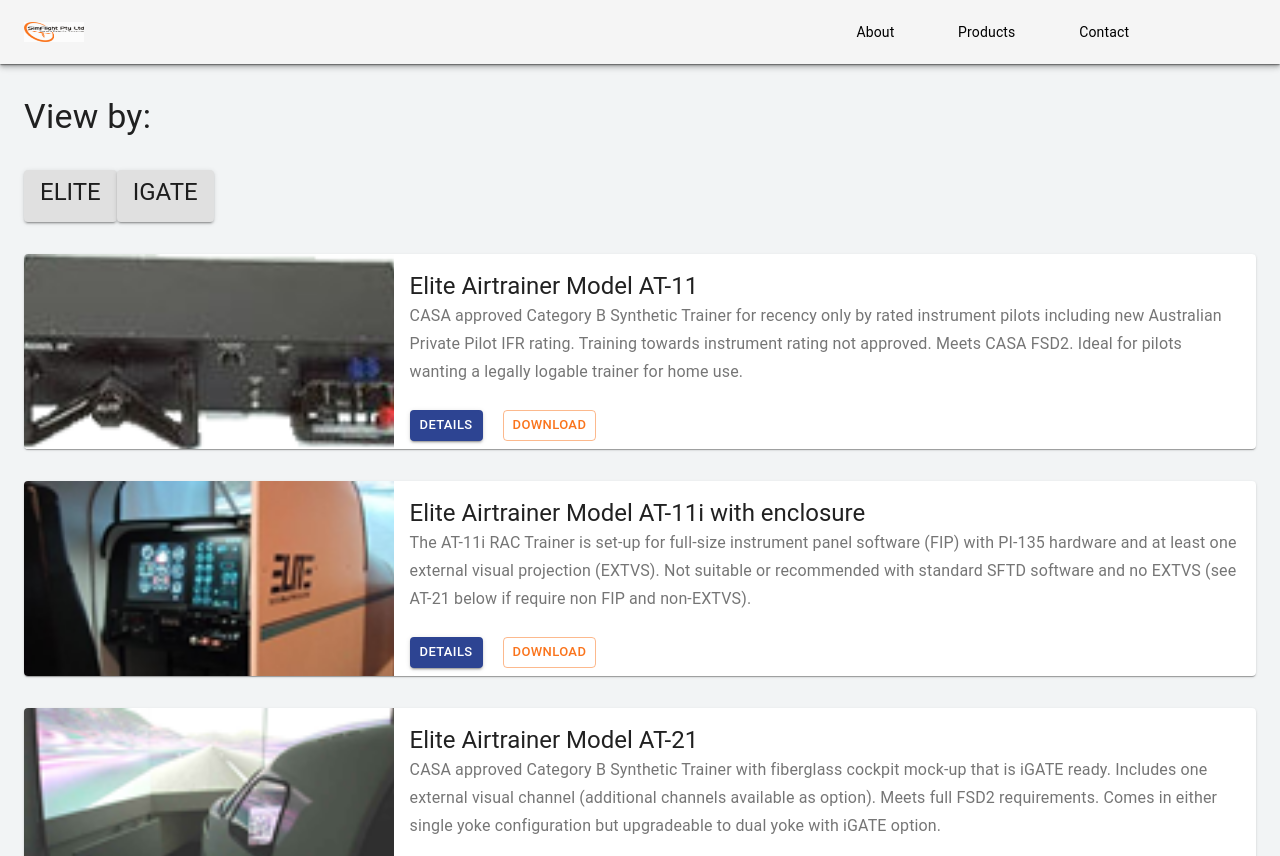
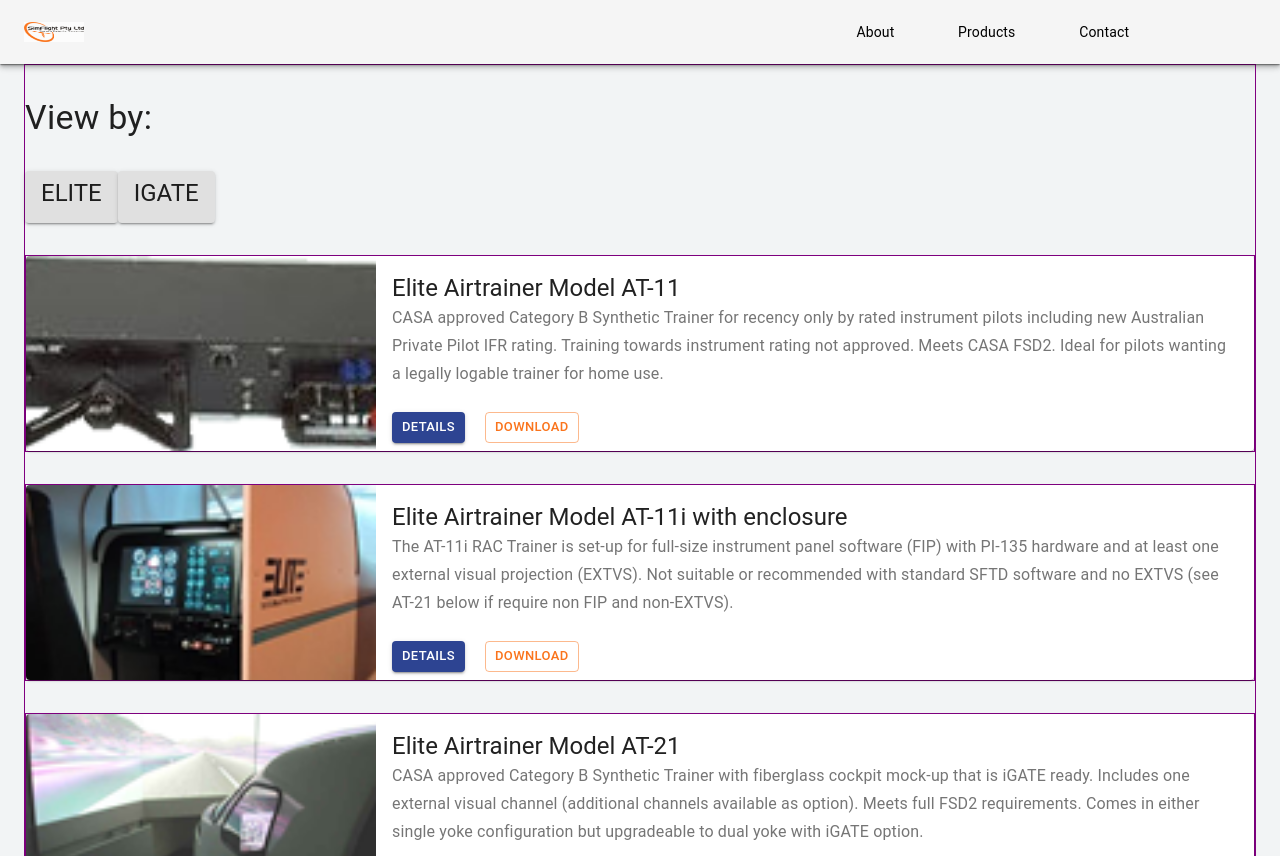
Before and after one commit to ryanTavcar/Simflight, a Next.js app: page /products in a window 1280 px wide. Shown: the top 856 px of the page. Built offline with nearby package versions, Linux system fonts and the light colour scheme.

Commit message:
init and setup product/[id]

```diff
--- a/src/components/ProductCard.jsx
+++ b/src/components/ProductCard.jsx
@@ -1,4 +1,5 @@
 import React from 'react';
+import Link from 'next/link'
 import { makeStyles, useTheme } from '@material-ui/core/styles';
 import Card from '@material-ui/core/Card';
 import CardContent from '@material-ui/core/CardContent';
@@ -29,7 +30,7 @@
         [theme.breakpoints.down('xs')]: {
             height: 100,
         },
-        minWidth: '30%',
+        minWidth: 350,
         maxHeight: 200
     },
     button: {
@@ -58,9 +59,15 @@
                     </Typography>
                     </CardContent>
                     <Box mx={2} my={1}>
-                            <Button variant="contained" color="primary" size="small" className={styles.button}>
-                                Details
-                            </Button>
+                        <Link href={{
+                                pathname: '/products/[id]',
+                                query: { id: product.id },
+                            }}
+                            >
+                                <Button variant="contained" color="primary" size="small" className={styles.button}>
+                                    Details
+                                </Button>
+                        </Link>
                             <Button variant="outlined" color="secondary" size="small" className={styles.button}>
                                 Download
                             </Button>
--- a/src/pages/about.jsx
+++ b/src/pages/about.jsx
@@ -4,6 +4,7 @@
 import Box from '@material-ui/core/Box';
 import Button from '@material-ui/core/Button';
 import Link from 'next/link'
+import Head from 'next/head'
 import Image from 'next/image'
 import styles from '../styles/Home.module.css'
 import { Grid, Hidden, Paper } from '@material-ui/core';
@@ -35,6 +36,10 @@
     <Container
     maxWidth="xl"
     className={styles.about}>
+      <Head>
+          <title>Simflight | About</title>
+          <meta name="viewport" content="minimum-scale=1, initial-scale=1, width=device-width" />
+      </Head>
       <Grid
       container
       >
--- a/src/pages/products/index.jsx
+++ b/src/pages/products/index.jsx
@@ -5,6 +5,7 @@
 import Grid from '@material-ui/core/Grid';
 import Button from '@material-ui/core/Button';
 import Link from 'next/link'
+import Head from 'next/head'
 import ProductCard from '../../components/ProductCard';
 import products, {elite, igate} from '../../util/products';
 
@@ -27,8 +28,12 @@
 
     return (
         <Container maxWidth="xl">
-            <Grid container>
-                <Grid item xs={12} md={12}>
+            <Head>
+                <title>Simflight | Products</title>
+                <meta name="viewport" content="minimum-scale=1, initial-scale=1, width=device-width" />
+            </Head>
+            <Grid container className="border">
+                <Grid item xs={12} >
 
                 <Box my={4}>
                     <Typography variant="h4" component="h1" >
@@ -48,7 +53,7 @@
                     </Button>
                 </Box>
                     {prods.map(product => (
-                        <Box my={4} key={product.name}>
+                        <Box my={4} key={product.name} className="border">
                             <ProductCard product={product}/>
                         </Box>
                     ))}
--- a/src/util/products.js
+++ b/src/util/products.js
@@ -1,26 +1,31 @@
 const products = [
     {
+        id: 1,
         name: 'Elite Airtrainer Model AT-11',
         image: '/images/at11.png',
         description: "CASA approved Category B Synthetic Trainer for recency only by rated instrument pilots including new Australian Private Pilot IFR rating. Training towards instrument rating not approved. Meets CASA FSD2. Ideal for pilots wanting a legally logable trainer for home use."
 
     },
     {
+        id: 2,
         name: 'Elite Airtrainer Model AT-11i with enclosure',
         image: '/images/at11i.png',
         description: "The AT-11i RAC Trainer is set-up for full-size instrument panel software (FIP) with PI-135 hardware and at least one external visual projection (EXTVS). Not suitable or recommended with standard SFTD software and no EXTVS (see AT-21 below if require non FIP and non-EXTVS)."
     },
     {
+        id: 3,
         name: 'Elite Airtrainer Model AT-21',
         image: '/images/at21.png',
         description: "CASA approved Category B Synthetic Trainer with fiberglass cockpit mock-up that is iGATE ready. Includes one external visual channel (additional channels available as option). Meets full FSD2 requirements. Comes in either single yoke configuration but upgradeable to dual yoke with iGATE option."
     },
     {
+        id: 4,
         name: 'iGATE Fixed Wing Trainer',
         image: '/images/b4.jpg',
         description: "The iGATE’s precise aerodynamic flight modeling assures that each aircraft’s flight characteristics are predictable and expected; iGATE combines aircraft known 'book' data with data collected from actual aircraft flight tests to form the foundation of each flight model."
     },
     {
+        id: 5,
         name: 'S623H Helicopter Specific Flight Trainer',
         image: '/images/S623-a.jpg',
         description: "The CASA approved ELITE S623H (JAR-STD 3(H) approved unit is called the S723 FNPT II) Helicopter training device is customised to simulate a single turbine helicopter based on the Eurocopter AS350B Squirrel. The S623 FNPT II Helicopter features an external visual system and an enclosed cockpit with dual pilot instrument screen and controls layout."
@@ -29,17 +34,20 @@
 
 export const elite = [
     {
+        id: 1,
         name: 'Elite Airtrainer Model AT-11',
         image: '/images/at11.png',
         description: "CASA approved Category B Synthetic Trainer for recency only by rated instrument pilots including new Australian Private Pilot IFR rating. Training towards instrument rating not approved. Meets CASA FSD2. Ideal for pilots wanting a legally logable trainer for home use."
 
     },
     {
+        id: 2,
         name: 'Elite Airtrainer Model AT-11i with enclosure',
         image: '/images/at11i.png',
         description: "The AT-11i RAC Trainer is set-up for full-size instrument panel software (FIP) with PI-135 hardware and at least one external visual projection (EXTVS). Not suitable or recommended with standard SFTD software and no EXTVS (see AT-21 below if require non FIP and non-EXTVS)."
     },
     {
+        id: 3,
         name: 'Elite Airtrainer Model AT-21',
         image: '/images/at21.png',
         description: "CASA approved Category B Synthetic Trainer with fiberglass cockpit mock-up that is iGATE ready. Includes one external visual channel (additional channels available as option). Meets full FSD2 requirements. Comes in either single yoke configuration but upgradeable to dual yoke with iGATE option."
@@ -48,11 +56,13 @@
 
 export const igate = [
     {
+        id: 4,
         name: 'iGATE Fixed Wing Trainer',
         image: '/images/b4.jpg',
         description: "The iGATE’s precise aerodynamic flight modeling assures that each aircraft’s flight characteristics are predictable and expected; iGATE combines aircraft known 'book' data with data collected from actual aircraft flight tests to form the foundation of each flight model."
     },
     {
+        id: 5,
         name: 'S623H Helicopter Specific Flight Trainer',
         image: '/images/S623-a.jpg',
         description: "The CASA approved ELITE S623H (JAR-STD 3(H) approved unit is called the S723 FNPT II) Helicopter training device is customised to simulate a single turbine helicopter based on the Eurocopter AS350B Squirrel. The S623 FNPT II Helicopter features an external visual system and an enclosed cockpit with dual pilot instrument screen and controls layout."
```
Also changed, not shown: src/pages/products/[id].jsx (added, +55 -0 lines).
